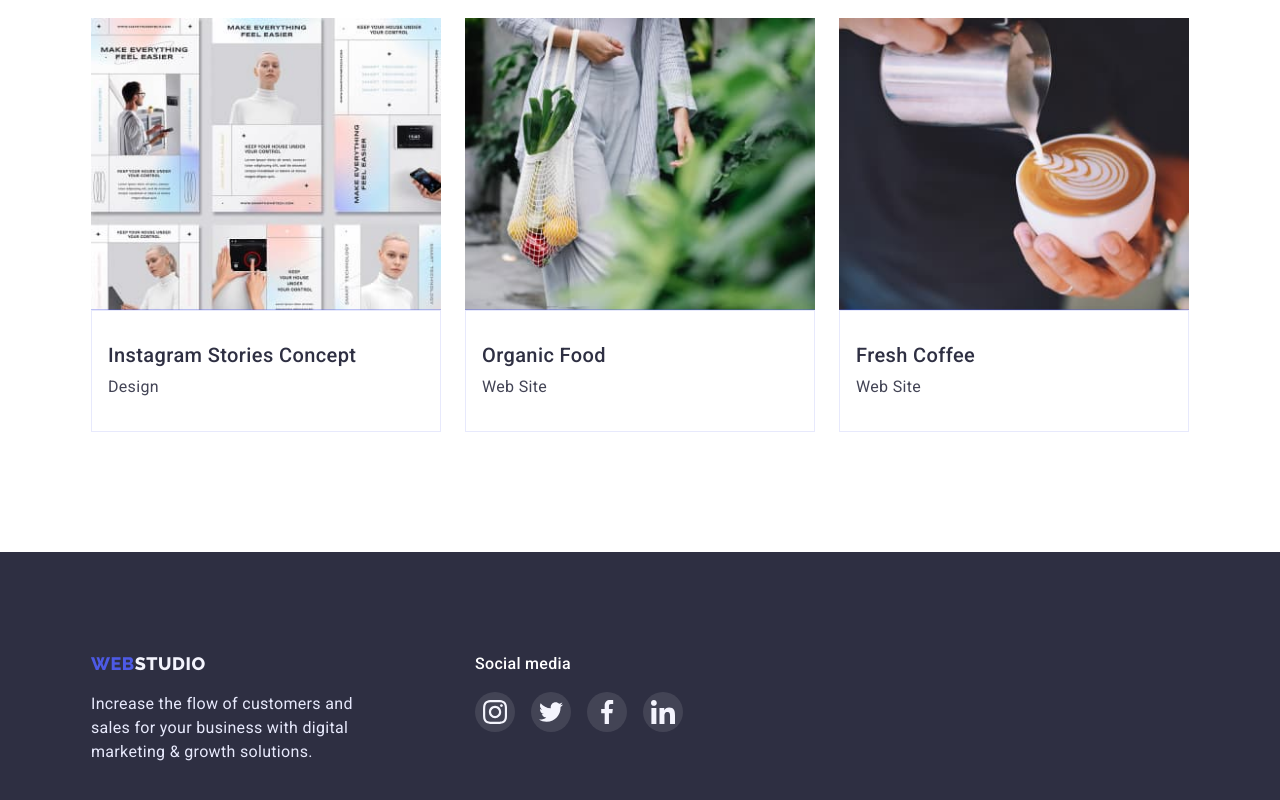
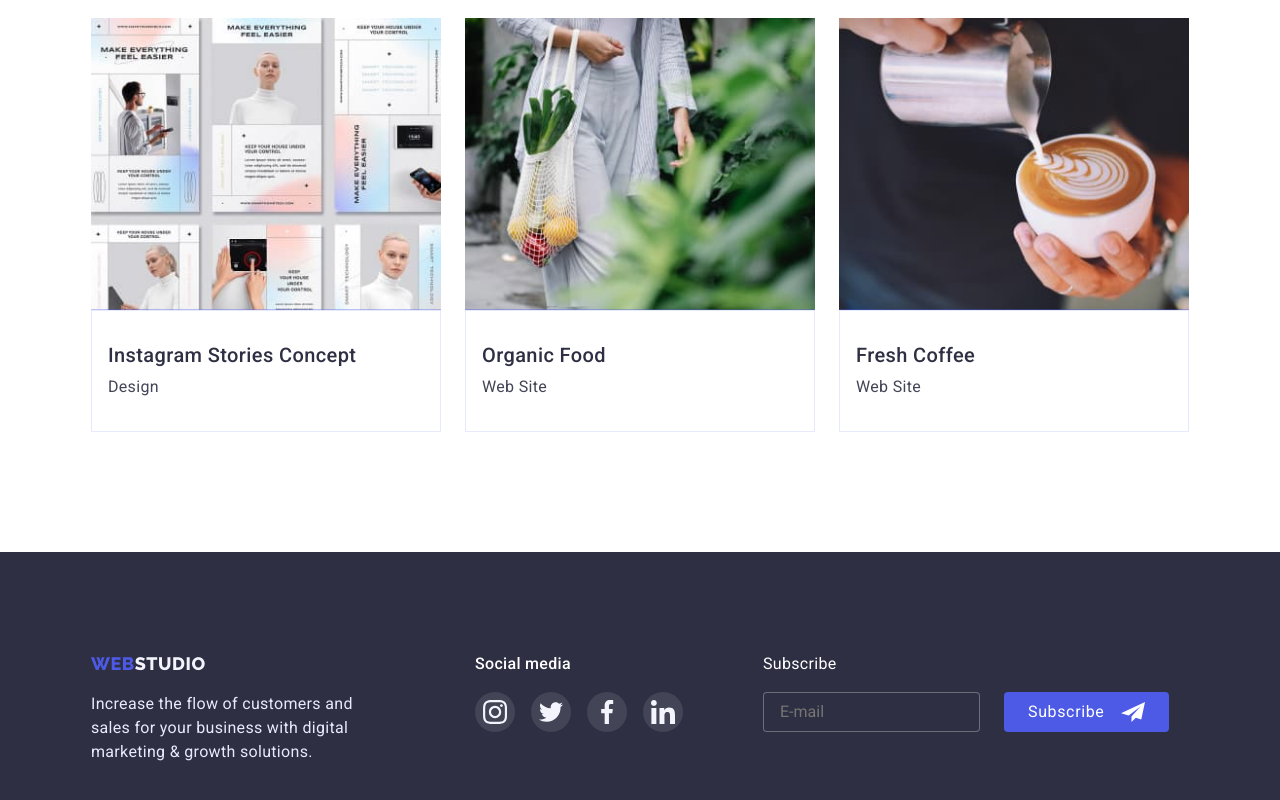
Before and after one commit to KotyshevaYulya/goit-markup-hw-06, a plain HTML site: page portfolio.html in a window 1280 px wide. Shown: the part 1194-1994 px from the top of the page. Drawn offline with nearby package versions, Linux system fonts and the light colour scheme.

Commit message:
Add footer input in portfolio

```diff
--- a/portfolio.html
+++ b/portfolio.html
@@ -232,6 +232,20 @@
             </ul>
 
         </div>
+
+        <div class="footer-field">
+            <label for="footer-mail" class="footer-field-title">Subscribe</label>
+            <div class="footer-input">
+                <form class="footer-form">
+                    <input class="footer-form-input" type="email" name="email" placeholder="E-mail" id="footer-mail">
+                    <button class="btn footer-btn" type="submit">Subscribe
+                        <svg class="footer-btn-icon" width="24" height="24">
+                            <use href="./images/icons.svg#icon-paperplane"></use>
+                        </svg>
+                    </button>
+                </form>
+            </div>
+
     </div>
 </footer>
 
```
Also changed, not shown: index.html (+2 -1 lines).
